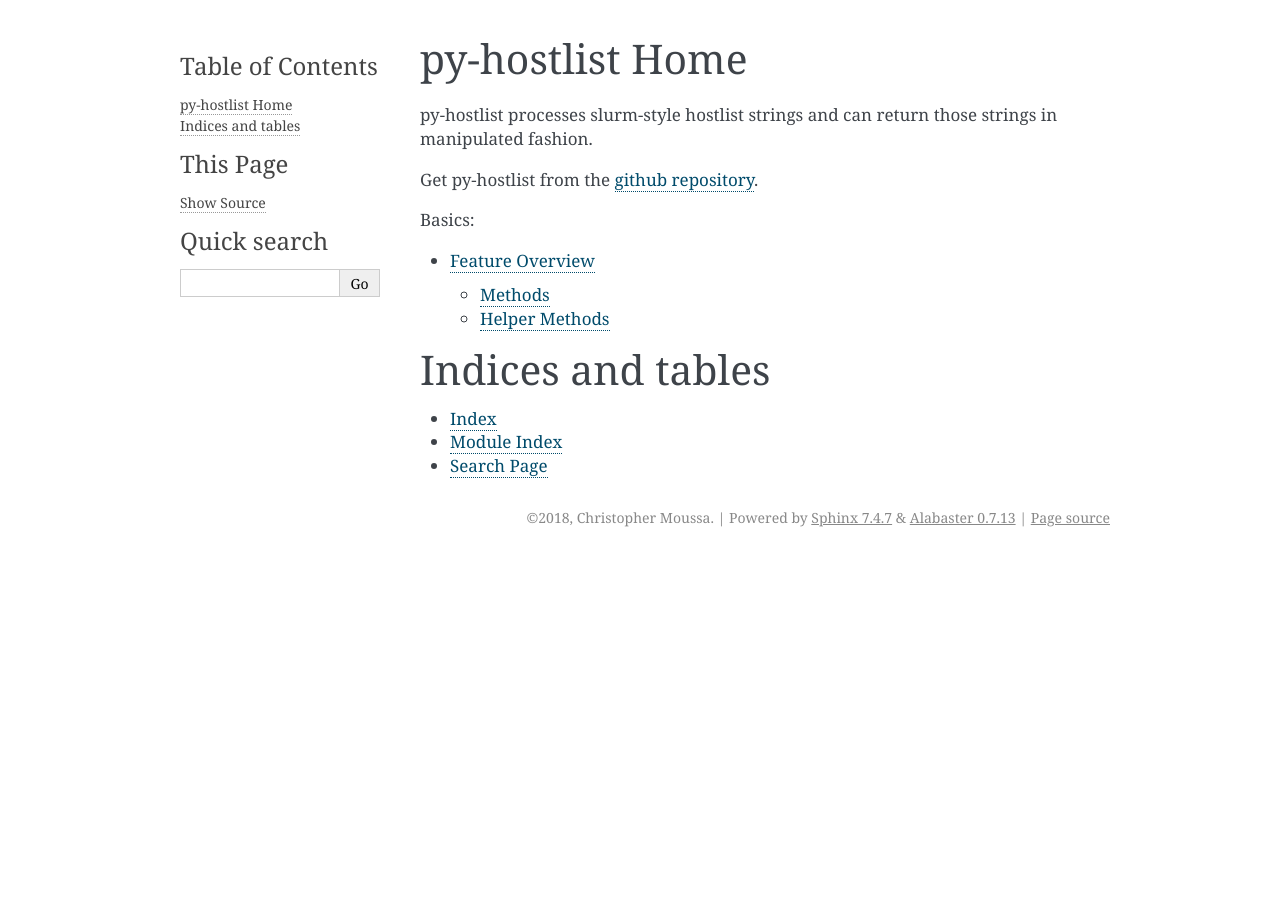
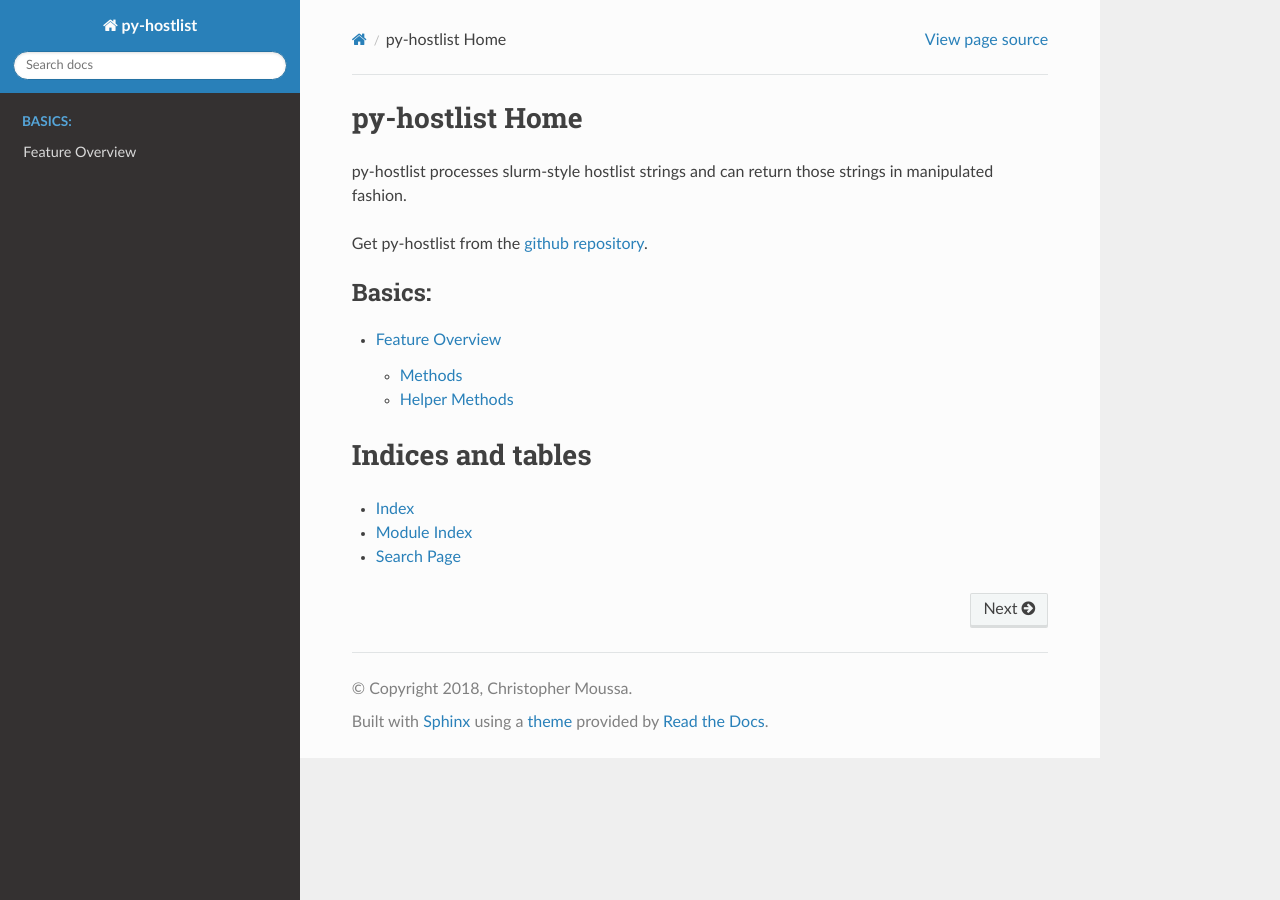
Before and after one commit to LLNL/py-hostlist, a Sphinx documentation site: the page built from docs/index.rst, in a window 1280 px wide. Built offline with Sphinx 7.4.7 and the Read the Docs theme 2.0.0, drawn with Linux system fonts in a browser that asks for light colours; pages that are not in the unit, such as notebooks, are missing from menus.

Commit message:
Added better looking theme to ReadtheDocs page.

```diff
--- a/docs/conf.py
+++ b/docs/conf.py
@@ -74,7 +74,8 @@ pygments_style = 'sphinx'
 # The theme to use for HTML and HTML Help pages.  See the documentation for
 # a list of builtin themes.
 #
-html_theme = 'alabaster'
+html_theme = "sphinx_rtd_theme"
+html_theme_path = ["_themes",]
 
 # Theme options are theme-specific and customize the look and feel of a theme
 # further.  For a list of options available for each theme, see the
```
